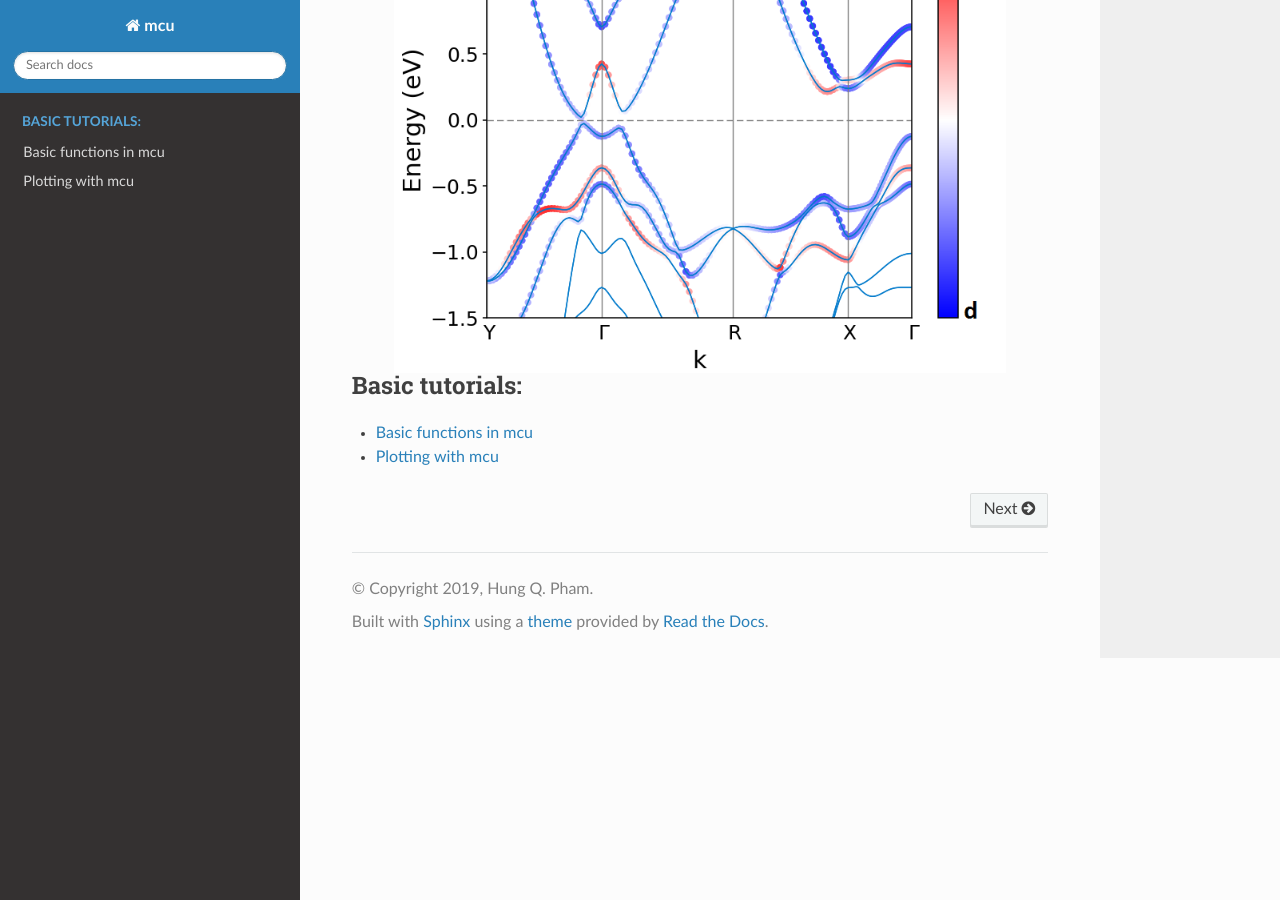
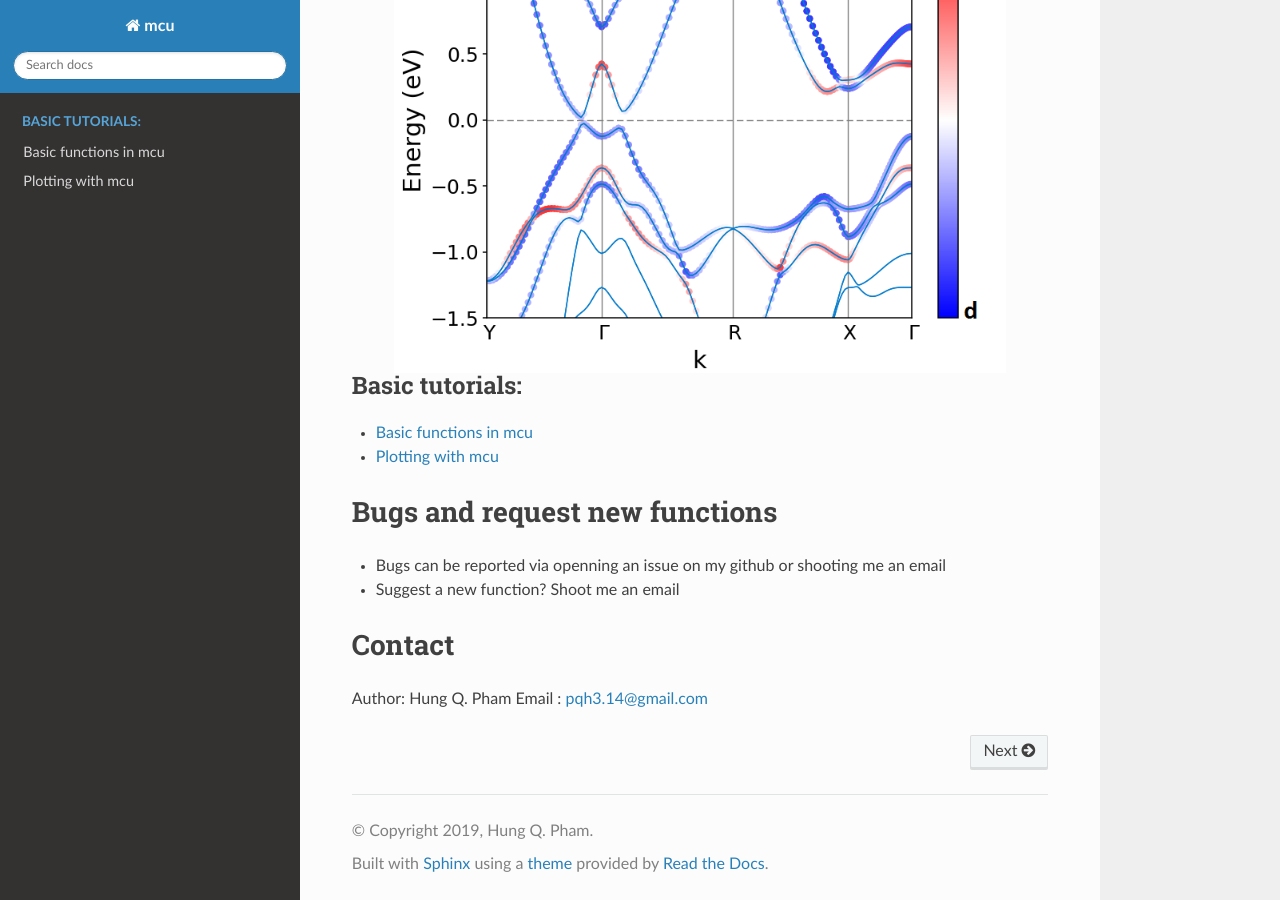
Before and after one commit to hungpham2017/mcu, a Sphinx documentation site: the page built from docs/source/index.rst, in a window 1280 px wide and 900 px high, scrolled down 532 px. Built offline with Sphinx 7.4.7 and the Read the Docs theme 2.0.0, drawn with Linux system fonts in a browser that asks for light colours.

Commit message:
Adding pages

```diff
--- a/docs/source/basic.rst
+++ b/docs/source/basic.rst
@@ -2,7 +2,8 @@
 
 Basic functions in mcu
 ===============================
-#. Compute bandgap:
+
+Compute bandgap and Fermi level:
 
 .. code-block:: python
    :linenos:
--- a/docs/source/index.rst
+++ b/docs/source/index.rst
@@ -23,3 +23,13 @@ A projected band structure can be plotted simply by:
 
    basic
    plotting
+
+Bugs and request new functions
+==============================
+* Bugs can be reported via openning an issue on my github or shooting me an email
+* Suggest a new function? Shoot me an email
+
+Contact
+=======
+Author: Hung Q. Pham
+Email : pqh3.14@gmail.com
```
Also changed, not shown: 8 other files.
